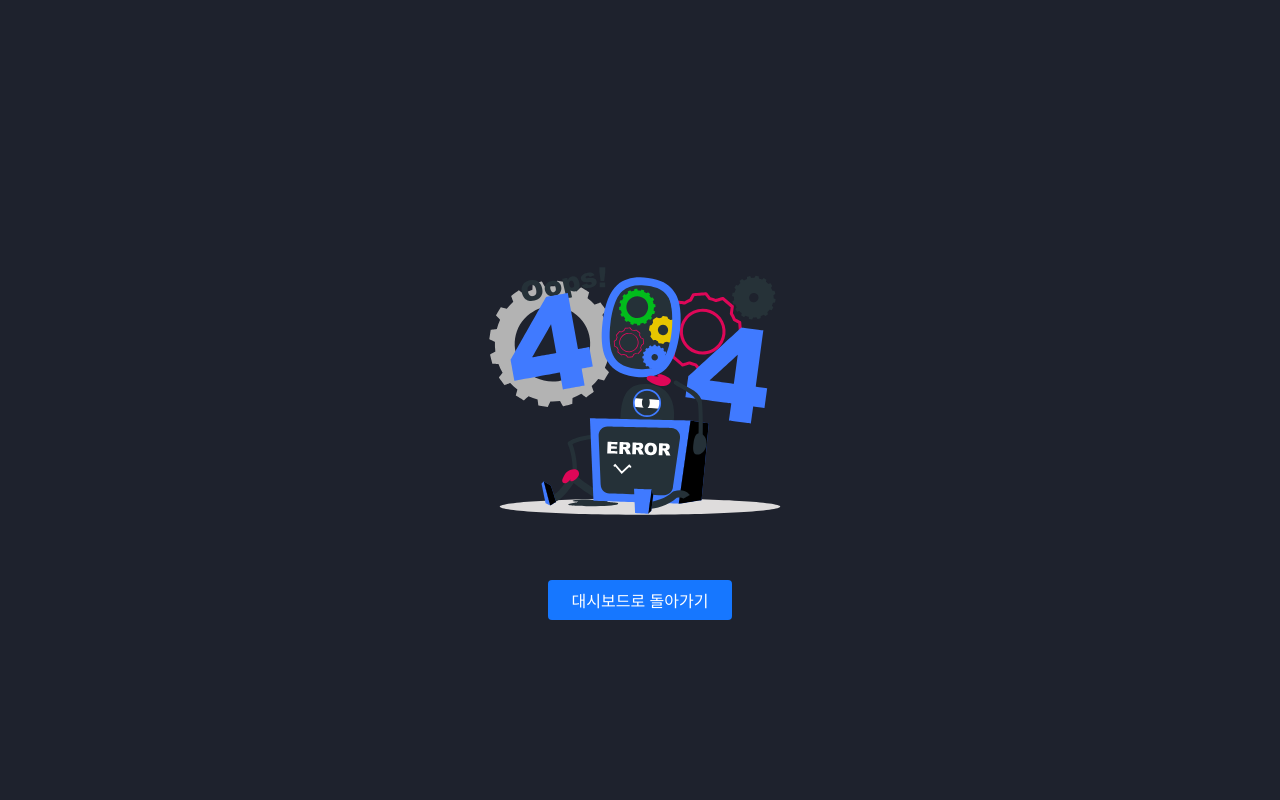
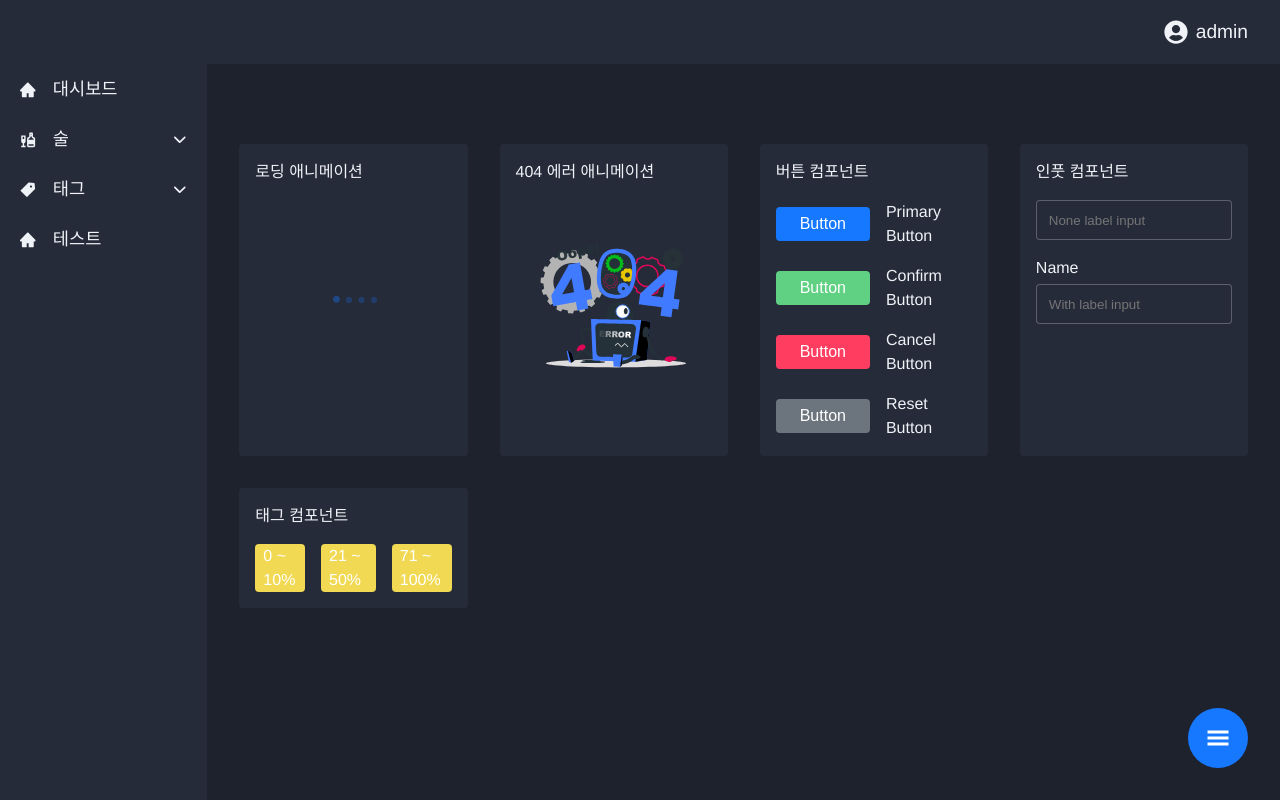
Before and after one commit to thisisthewa2/suldak-admin, a React (Create React App) app: page /suldak-admin/test in a window 1280 px wide. Built offline with nearby package versions, Linux system fonts and the light colour scheme.

Commit message:
[fix] 깃헙 페이지 배포 라우터 문제 수정

```diff
--- a/src/pages/TestPage.tsx
+++ b/src/pages/TestPage.tsx
@@ -78,9 +78,9 @@ const TestPage = () => {
         <Box gridColumn="3">
           <Title>태그 컴포넌트</Title>
           <TagWrap>
-            <Tag>0 ~ 15%</Tag>
-            <Tag>16 ~ 20%</Tag>
-            <Tag>21 ~ 26%</Tag>
+            <Tag>0 ~ 10%</Tag>
+            <Tag>21 ~ 50%</Tag>
+            <Tag>71 ~ 100%</Tag>
           </TagWrap>
         </Box>
       </RowContainer>
--- a/src/routes/index.tsx
+++ b/src/routes/index.tsx
@@ -21,7 +21,7 @@ const NotFoundPage = lazy(() => import('@pages/NotFoundPage'));
 /** 라우터 컴포넌트 */
 const RouterComponent = () => {
   return (
-    <Router>
+    <Router basename={'/suldak-admin'}>
       <Routes>
         {/* 비로그인 상태에서 접근 가능한 페이지 */}
         <Route path="/login" element={<LoginPage />} />
```
